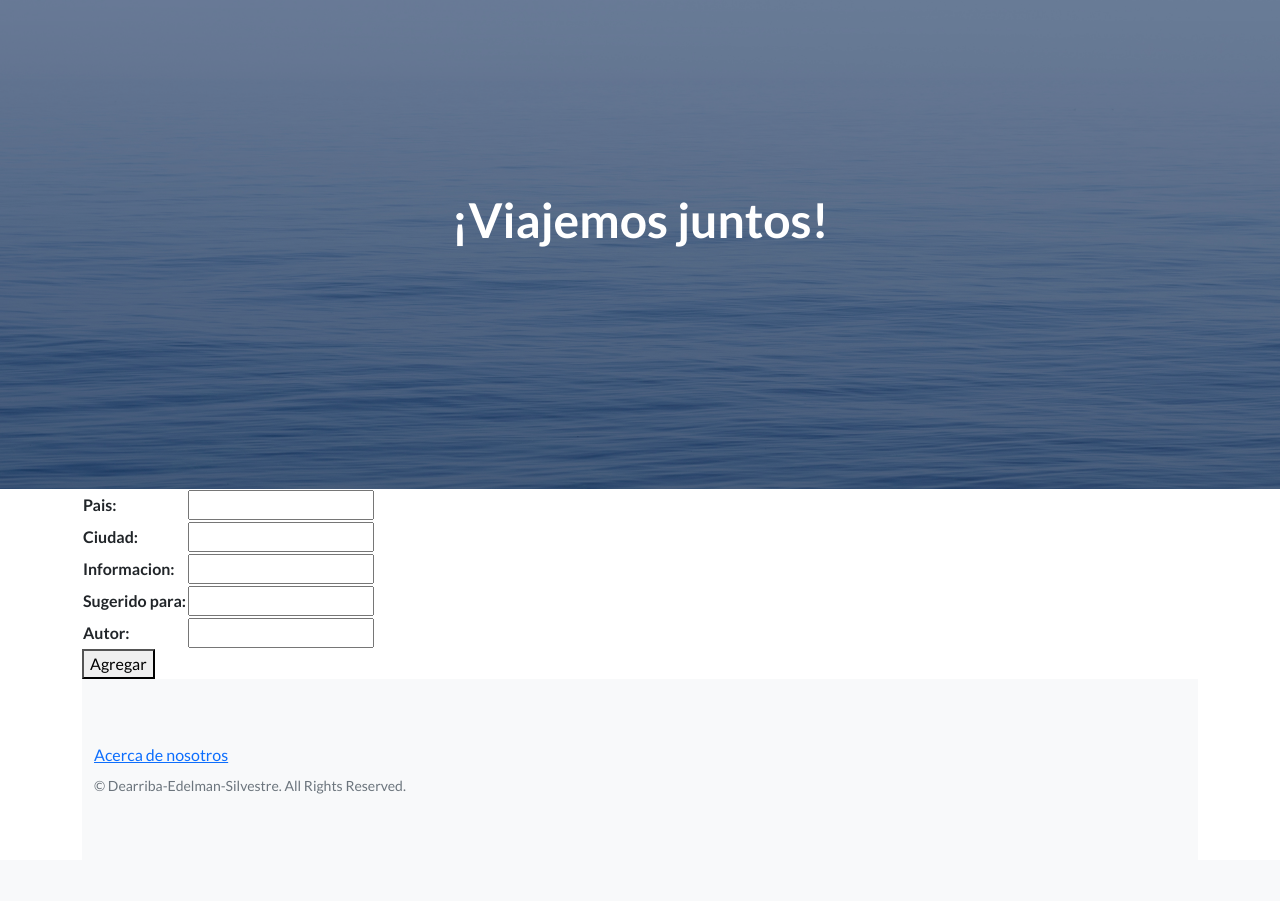
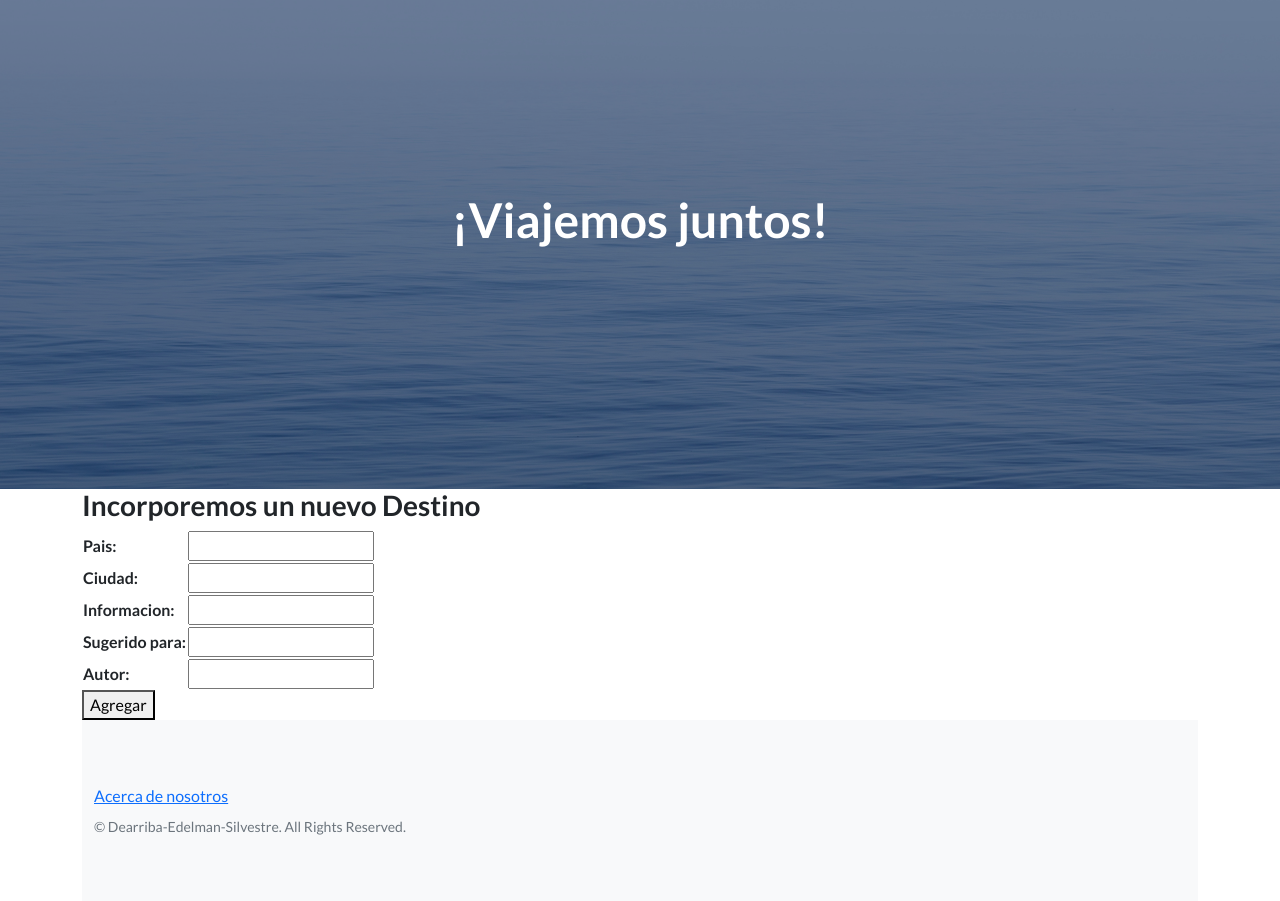
Before and after one commit to meugeniad/Entrega1-Dearriba_Edeleman_Silvestre, a Django app: page /agregar-destino/ in a window 1280 px wide. Shown: the part 57-958 px from the top of the page. Before the commit the page ends 851 px from the top, so only its background shows below. Run offline with Django 4.2, Linux system fonts and the light colour scheme; some libraries are stand-ins or nearby versions.

Commit message:
Agrego Título al agregar destino

```diff
--- a/home/templates/home/agregar_destino.html
+++ b/home/templates/home/agregar_destino.html
@@ -7,12 +7,12 @@
 {% block mi_contenido %}
 <form action={% url 'agregar_destino' %} method="POST">
     {% csrf_token %}
+    <h3>Incorporemos un nuevo Destino</h3>
     <table>
         {{formulario}}
     </table>
 
     <button>Agregar</button>
-
 </form>
 
 {% endblock mi_contenido %}
```
